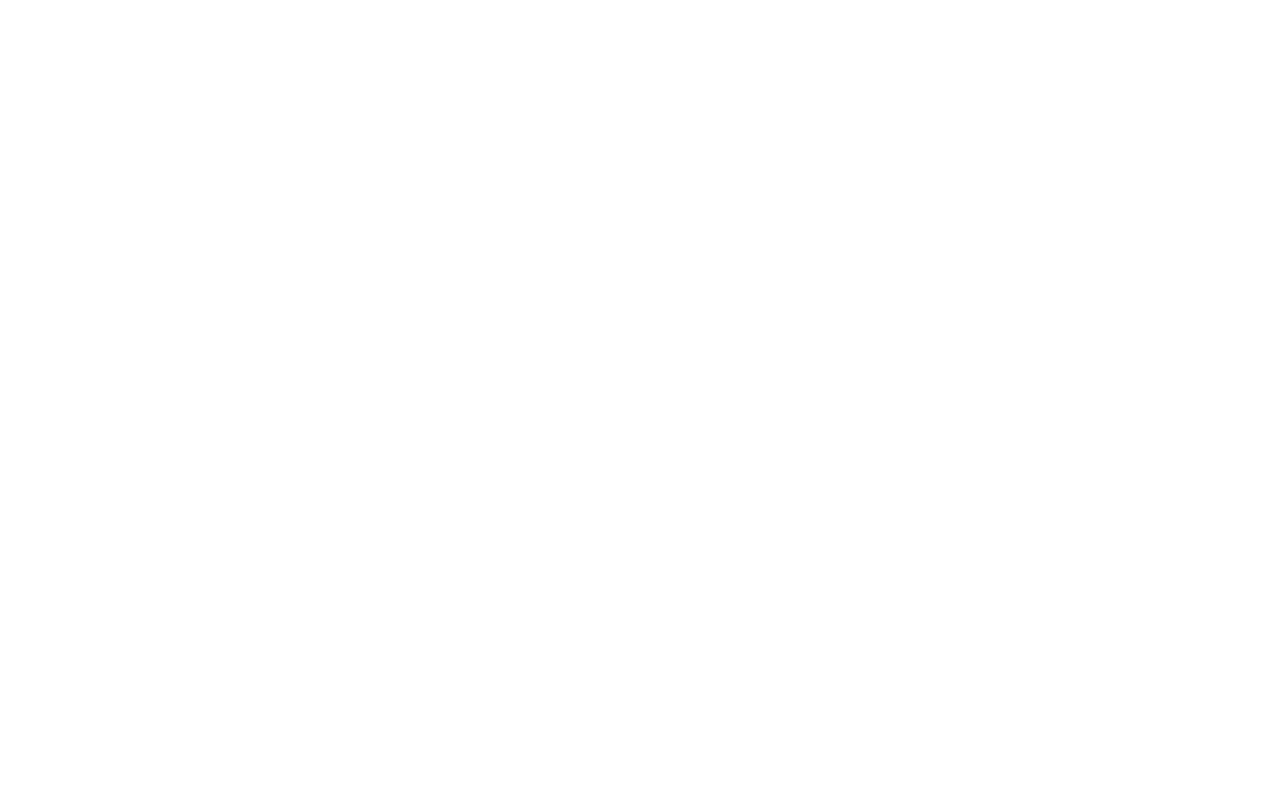
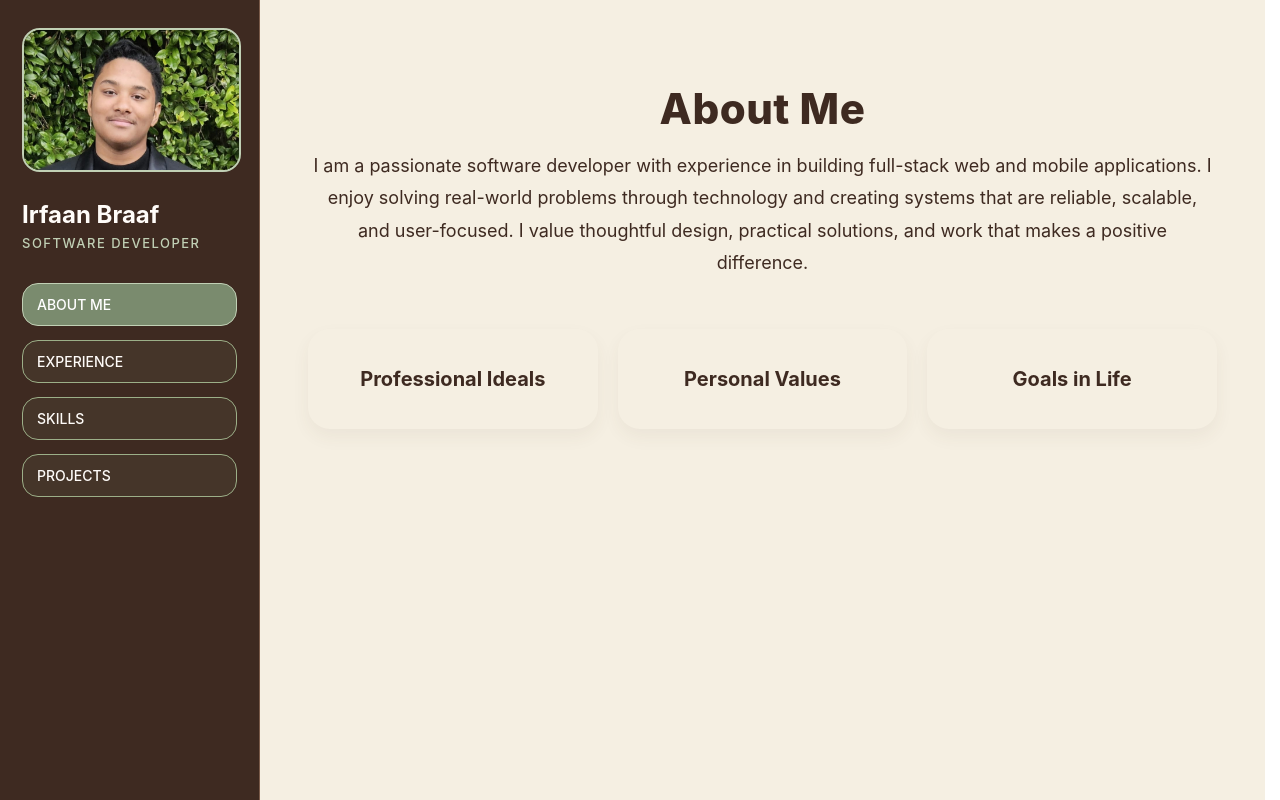
Before and after one commit to IrfaanBraaf/irfaan-portfolio, a React (Create React App) app: page / in a window 1280 px wide. Before the commit this address had no page. Built offline with nearby package versions, Linux system fonts and the light colour scheme.

Commit message:
Changed the navigation logic. Now it renders a pages content without changing the route url

```diff
--- a/src/App.js
+++ b/src/App.js
@@ -1,18 +1,35 @@
 import logo from './logo.svg';
 import './App.css';
-import { BrowserRouter, Link, Route, Routes } from "react-router-dom";
+import { useState } from "react";
 import MainPage from "./views/MainPage";
+import Experience from "./views/Experience";
+import Projects from "./views/Projects";
+import Skills from "./views/Skills";
+import Sidebar from "./components/Sidebar";
+
 function App() {
+  const [activePage, setActivePage] = useState("About Me");
+
+  const renderContent = () => {
+    switch (activePage) {
+      case "About Me":
+        return <MainPage />;
+      case "Experience":
+        return <Experience />;
+      case "Projects":
+        return <Projects />;
+      case "Skills":
+        return <Skills />;
+      default:
+        return <MainPage />;
+    }
+  };
+
   return (
-    <BrowserRouter>
-    <Routes>
-
-      {/* General  */}
-      <Route path="/irfaan-portfolio" element={<MainPage />} />
-
-
-    </Routes>
-    </BrowserRouter>
+    <div style={{ display: "flex", minHeight: "100vh", scrollbarGutter: "stable", scrollBehavior: "smooth" }}>
+      <Sidebar activePage={activePage} onNavigate={setActivePage} />
+      {renderContent()}
+    </div>
   );
 }
 
--- /dev/null
+++ b/src/components/CareerTree.js
@@ -0,0 +1,56 @@
+/* eslint-disable */
+import React, { useState } from "react";
+import { colors } from "../Config";
+import ExperienceCard from "./ExperienceCard";
+import TreeSVG from "./TreeSVG";
+
+export default function CareerTree() {
+  const [focused, setFocused] = useState(null);
+
+  const roles = [
+    {
+      key: "intern",
+      title: "Software Development Intern",
+      company: "GreenTech Co.",
+      dates: "Jun 2022 – Aug 2022",
+      bullets: [
+        "Built interactive web features in React and Node.js",
+        "Collaborated with senior developers to debug and optimize code",
+        "Prepared project documentation and unit tests"
+      ],
+      position: { left: "15%", top: "60%" }
+    },
+    {
+      key: "junior",
+      title: "Junior Software Developer",
+      company: "EcoApps Ltd.",
+      dates: "Sep 2022 – Present",
+      bullets: [
+        "Developed client-facing features with React and Redux",
+        "Optimized backend APIs (Node.js, Express) for performance",
+        "Contributed to agile sprints and code reviews"
+      ],
+      position: { left: "60%", top: "35%" }
+    }
+  ];
+
+  return (
+    <div style={{ position: "relative", width: "100%", height: "500px" }}>
+
+      <TreeSVG style={{ position: "absolute", top: 0, left: "calc(50% - 1px)" }} />
+
+      {roles.map(role => (
+        <ExperienceCard
+          key={role.key}
+          title={role.title}
+          company={role.company}
+          dates={role.dates}
+          bullets={role.bullets}
+          position={role.position}
+          isFocused={focused === role.key}
+          onClick={() => setFocused(focused === role.key ? null : role.key)}
+        />
+      ))}
+    </div>
+  );
+}
--- /dev/null
+++ b/src/components/ExperienceCard.js
@@ -0,0 +1,47 @@
+/* eslint-disable */
+import React from "react";
+import { colors } from "../Config";
+
+export default function ExperienceCard({ title, company, dates, bullets, position, isFocused, onClick }) {
+  return (
+    <div
+      onClick={onClick}
+      onKeyDown={e => { if (e.key === 'Enter' || e.key === ' ') onClick(); }}
+      role="button"
+      tabIndex="0"
+      style={{
+        position: "absolute",
+        left: position.left,
+        top: position.top,
+        transform: "translate(-50%, -50%)",
+        background: isFocused ? colors.sage.light : colors.sage.light,
+        border: `2px solid ${isFocused ? colors.sage.dark : colors.sage.DEFAULT}`,
+        borderRadius: "12px",
+        padding: "16px",
+        width: "200px",
+        boxShadow: isFocused ? `0 0 16px rgba(0,0,0,0.15)` : `0 0 8px rgba(0,0,0,0.1)`,
+        transition: "all 0.3s ease",
+        cursor: "pointer",
+        outline: "none",
+      }}
+    >
+      <h3 style={{ margin: "0 0 4px 0", color: colors.bark.dark, textAlign: "center", fontSize: "18px" }}>
+        {title}
+      </h3>
+      <div style={{ fontSize: "13px", color: colors.oliveWood?.dark || colors.bark.dark, textAlign: "center", marginBottom: "8px" }}>
+        <em>{company}</em><br/>
+        <span style={{ fontSize: "12px" }}>{dates}</span>
+      </div>
+
+      {isFocused && (
+        <div style={{ marginTop: "8px", lineHeight: "1.5", color: colors.bark.dark }}>
+          <ul style={{ margin: 0, paddingLeft: "20px" }}>
+            {bullets.map((point, i) => (
+              <li key={i}>{point}</li>
+            ))}
+          </ul>
+        </div>
+      )}
+    </div>
+  );
+}
--- a/src/components/Sidebar.js
+++ b/src/components/Sidebar.js
@@ -1,11 +1,11 @@
 /* eslint-disable */
-import { React , useState} from "react";
+import { React } from "react";
 import { colors } from "../Config";
 import profileImg from "../images/profile.jpeg";
 
-export default function Sidebar({ onNavigate }) {
+export default function Sidebar({ activePage, onNavigate }) {
   const menuItems = ["About Me", "Experience", "Skills", "Projects"];
-  const {active , setactive } = useState("About Me");
+
   return (
     <div
       style={{
@@ -64,7 +64,7 @@
       {menuItems.map((item) => (
         <div
           key={item}
-          onClick={() => onNavigate?.(item)}
+          onClick={() => onNavigate(item)}
           style={{
             margin: "14px 0",
             padding: "12px 14px",
@@ -72,12 +72,9 @@
             cursor: "pointer",
             fontSize: "14px",
             fontWeight: 500,
-            color: colors.cream.light,
-
-
-            border: `1.5px solid ${colors.sage.DEFAULT}`,
-            background: "rgba(156, 175, 136, 0.08)",
-
+            color: activePage === item ? "#fff" : colors.cream.light,
+            border: `1.5px solid ${activePage === item ? colors.sage.light : colors.sage.DEFAULT}`,
+            background: activePage === item ? colors.sage.dark : "rgba(156, 175, 136, 0.08)",
             transition: "all 0.25s ease",
           }}
           onMouseEnter={(e) => {
@@ -87,9 +84,9 @@
             e.currentTarget.style.transform = "translateX(6px)";
           }}
           onMouseLeave={(e) => {
-            e.currentTarget.style.background = "rgba(156, 175, 136, 0.08)";
-            e.currentTarget.style.color = colors.cream.light;
-            e.currentTarget.style.borderColor = colors.sage.DEFAULT;
+            e.currentTarget.style.background = activePage === item ? colors.sage.dark : "rgba(156, 175, 136, 0.08)";
+            e.currentTarget.style.color = activePage === item ? "#fff" : colors.cream.light;
+            e.currentTarget.style.borderColor = activePage === item ? colors.sage.light : colors.sage.DEFAULT;
             e.currentTarget.style.transform = "translateX(0)";
           }}
         >
--- /dev/null
+++ b/src/components/TreeSVG.js
@@ -0,0 +1,57 @@
+/* eslint-disable */
+import React, { useState } from "react";
+import { colors } from "../Config";
+import ExperienceCard from "./ExperienceCard";
+import TreeSVG from "./TreeSVG";
+
+export default function CareerTree() {
+  const [focused, setFocused] = useState(null);
+
+  const roles = [
+    {
+      key: "intern",
+      title: "Software Development Intern",
+      company: "GreenTech Co.",
+      dates: "Jun 2022 – Aug 2022",
+      bullets: [
+        "Built interactive web features in React and Node.js",
+        "Collaborated with senior developers to debug and optimize code",
+        "Prepared project documentation and unit tests"
+      ],
+      position: { left: "15%", top: "60%" }
+    },
+    {
+      key: "junior",
+      title: "Junior Software Developer",
+      company: "EcoApps Ltd.",
+      dates: "Sep 2022 – Present",
+      bullets: [
+        "Developed client-facing features with React and Redux",
+        "Optimized backend APIs (Node.js, Express) for performance",
+        "Contributed to agile sprints and code reviews"
+      ],
+      position: { left: "60%", top: "35%" }
+    }
+  ];
+
+  return (
+    <div style={{ position: "relative", width: "100%", height: "500px" }}>
+
+      <TreeSVG style={{ position: "absolute", top: 0, left: "calc(50% - 1px)" }} />
+
+
+      {roles.map(role => (
+        <ExperienceCard
+          key={role.key}
+          title={role.title}
+          company={role.company}
+          dates={role.dates}
+          bullets={role.bullets}
+          position={role.position}
+          isFocused={focused === role.key}
+          onClick={() => setFocused(focused === role.key ? null : role.key)}
+        />
+      ))}
+    </div>
+  );
+}
--- a/src/views/Experience.js
+++ b/src/views/Experience.js
@@ -0,0 +1,16 @@
+/* eslint-disable */
+import React from "react";
+import { colors } from "../Config";
+import CareerTree from "../components/CareerTree";
+
+export default function ExperiencePage() {
+    return (
+        <div style={{ flex: 1, padding: "48px", background: colors.sand.light, color: colors.bark.dark, boxSizing: "border-box" }}>
+            <h1 style={{ fontSize: "32px", marginBottom: "16px", textAlign: "center" }}>Experience</h1>
+            <p style={{ maxWidth: "800px", lineHeight: "1.6", margin: "0 auto 40px" }}>
+                Below is a career timeline depicted as a stylized tree. Branches show past roles: on the left (older) branch is an Intern role, on the right (newer) branch is a Junior Developer role. Click or tap each card to see more details.
+            </p>
+            <CareerTree />
+        </div>
+    );
+}
--- a/src/views/MainPage.js
+++ b/src/views/MainPage.js
@@ -1,7 +1,6 @@
 /* eslint-disable */
 import React, { useState } from "react";
 import { colors } from "../Config";
-import Sidebar from "../components/Sidebar";
 
 export default function MainPage() {
     const [hoveredCard, setHoveredCard] = useState(null);
@@ -31,10 +30,6 @@
     const activeCard = lockedCard || hoveredCard;
 
     return (
-    <div style={{ display: "flex", minHeight: "100vh" , scrollbarGutter: "stable",
-                  scrollBehavior: "smooth",  }}>
-      <Sidebar />
-
         <div
             style={{
                 flex: 1,
@@ -108,8 +103,7 @@
                                     background: isExpanded
                                         ? colors.sage50
                                         : colors.sage100,
-                    border: `1.5px solid ${
-                      isExpanded ? colors.sage600 : colors.sage200
+                                    border: `1.5px solid ${isExpanded ? colors.sage600 : colors.sage200
                                         }`,
                                     borderRadius: "22px",
                                     padding: isExpanded ? "22px" : "14px 18px",
@@ -168,6 +162,5 @@
                 </div>
             </section>
         </div>
-    </div>
     );
 }
--- a/src/views/Projects.js
+++ b/src/views/Projects.js
@@ -0,0 +1,14 @@
+/* eslint-disable */
+import React from "react";
+import { colors } from "../Config";
+
+export default function Projects() {
+    return (
+        <div style={{ flex: 1, padding: "48px", background: colors.sand.light, color: colors.bark.dark, boxSizing: "border-box" }}>
+            <h1 style={{ fontSize: "32px", marginBottom: "16px", textAlign: "center" }}>Projects</h1>
+            <p style={{ maxWidth: "800px", lineHeight: "1.6", margin: "0 auto 40px", textAlign: "center" }}>
+                Coming soon...
+            </p>
+        </div>
+    );
+}
--- a/src/views/Skills.js
+++ b/src/views/Skills.js
@@ -0,0 +1,14 @@
+/* eslint-disable */
+import React from "react";
+import { colors } from "../Config";
+
+export default function Skills() {
+    return (
+        <div style={{ flex: 1, padding: "48px", background: colors.sand.light, color: colors.bark.dark, boxSizing: "border-box" }}>
+            <h1 style={{ fontSize: "32px", marginBottom: "16px", textAlign: "center" }}>Skills</h1>
+            <p style={{ maxWidth: "800px", lineHeight: "1.6", margin: "0 auto 40px", textAlign: "center" }}>
+                Coming soon...
+            </p>
+        </div>
+    );
+}
```
Lines whose indentation alone changed are shown as unchanged.
